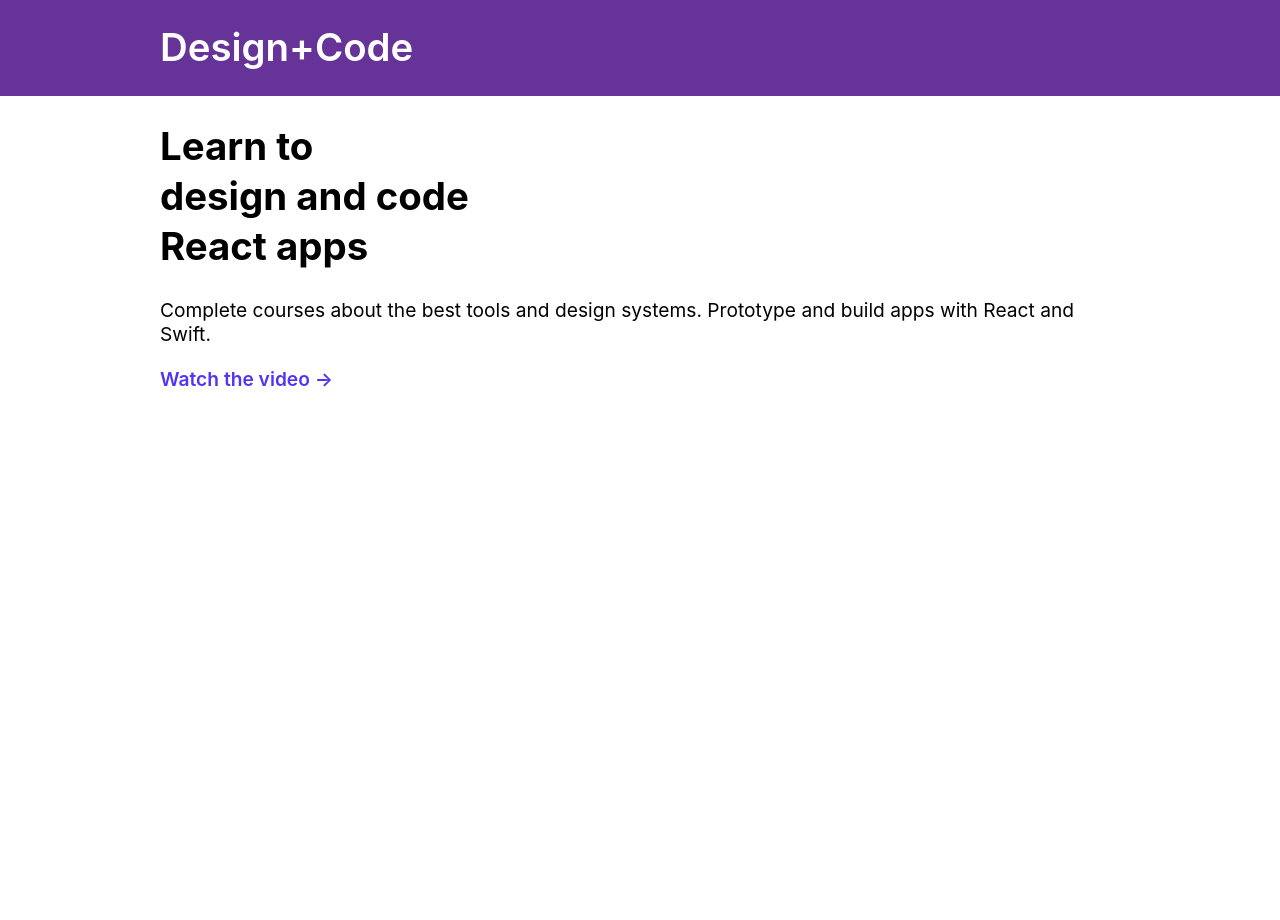
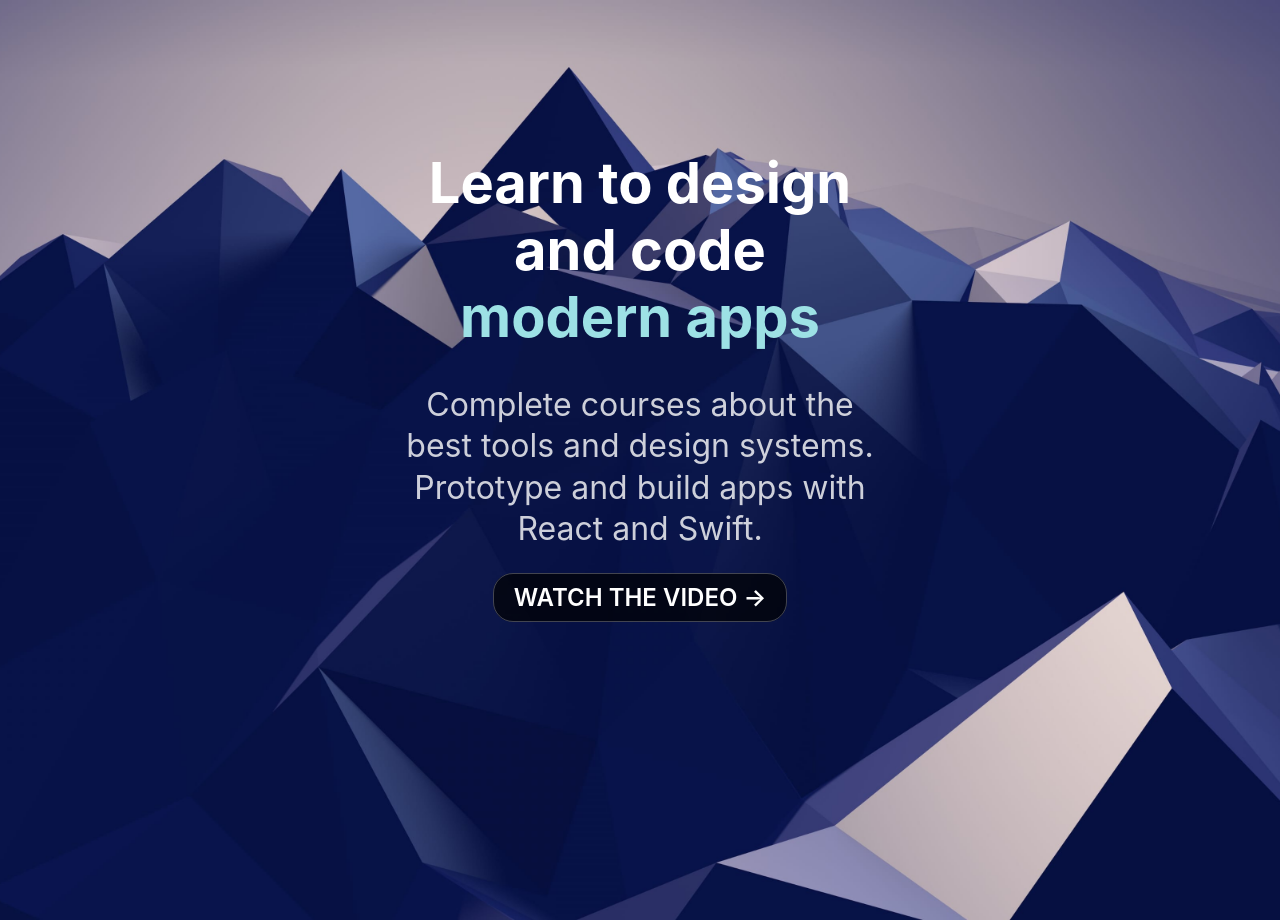
Before and after one commit to josephgattuso/gatsby-ecommerce-landing, a Gatsby site: page / in a window 1280 px wide. Before the commit the page ends 800 px from the top, so only its background shows below. Built offline with nearby package versions, Linux system fonts and the light colour scheme; Gatsby itself is replaced by a stand-in of ours.

Commit message:
feat: add hero section and styling :art:

```diff
--- a/src/components/header.js
+++ b/src/components/header.js
@@ -3,26 +3,11 @@
 import React from "react"
 
 const Header = ({ siteTitle }) => (
-  <header
-    style={{
-      background: `rebeccapurple`,
-      marginBottom: `1.45rem`,
-    }}
-  >
-    <div
-      style={{
-        margin: `0 auto`,
-        maxWidth: 960,
-        padding: `1.45rem 1.0875rem`,
-      }}
-    >
+  <header>
+    <div>
       <h1 style={{ margin: 0 }}>
         <Link
           to="/"
-          style={{
-            color: `white`,
-            textDecoration: `none`,
-          }}
         >
           {siteTitle}
         </Link>
--- a/src/layouts/layout.css
+++ b/src/layouts/layout.css
@@ -1,10 +1,10 @@
 body {
   font-family: -apple-system, BlinkMacSystemFont, "Segoe UI", Roboto, Oxygen,
     Ubuntu, Cantarell, "Open Sans", "Helvetica Neue", sans-serif;
-  margin: 0;
   font-size: 1.2rem;
   -webkit-font-smoothing: antialiased;
   line-height: 1.3;
+  margin: 0;
 }
 
 a {
@@ -12,3 +12,44 @@
   text-decoration: none;
   font-weight: 600;
 }
+
+.Hero {
+  background: url("../images/wallpaper3.jpg");
+  height: 920px;
+  background-size: cover;
+  background-position: center;
+}
+
+.HeroGroup {
+  margin: 0 auto;
+  max-width: 500px;
+  padding: 150px 50px;
+  text-align: center;
+}
+
+.Hero h1 {
+  margin: 0;
+  color: #fff;
+  font-size: 3.5rem;
+  line-height: 1.2;
+}
+
+p {
+  color: rgba(255, 255, 255, 0.8);
+  font-size: 2rem;
+}
+
+.Hero a {
+  font-size: 1.5rem;
+  font-weight: 600;
+  color: #fff;
+  text-transform: uppercase;
+  background: rgba(0, 0, 0, 0.7);
+  padding: 9px 20px;
+  border: 1px solid rgba(255, 255, 255, 0.25);
+  border-radius: 20px;
+}
+
+.Hero span {
+  color: #9de1e5;
+}
--- a/src/layouts/layout.js
+++ b/src/layouts/layout.js
@@ -25,14 +25,8 @@
 
   return (
     <>
-      <Header siteTitle={data.site.siteMetadata.title} />
-      <div
-        style={{
-          margin: `0 auto`,
-          maxWidth: 960,
-          padding: `0 1.0875rem 1.45rem`,
-        }}
-      >
+      {/* <Header siteTitle={data.site.siteMetadata.title} /> */}
+      <div>
         <main>{children}</main>
         {/* <footer>
           © {new Date().getFullYear()}, Built with
--- a/src/pages/index.js
+++ b/src/pages/index.js
@@ -8,9 +8,20 @@
 const IndexPage = () => (
   <Layout>
     <SEO title="Home" />
-    <h1>Learn to <br />design and code<br/>React apps</h1>
-    <p>Complete courses about the best tools and design systems. Prototype and build apps with React and Swift.</p>
-    <Link to="/about/">Watch the video &rarr;</Link>
+    <div className="Hero">
+      <div className="HeroGroup">
+        <h1>
+          Learn to design and code<br /><span>modern apps</span>
+        </h1>
+        <p>
+          Complete courses about the best tools and design systems. Prototype and build apps with React and Swift.
+        </p>
+        <Link to="/about/">
+          Watch the video &rarr;
+        </Link>
+      </div>
+    </div>
+
   </Layout>
 )
 
```
